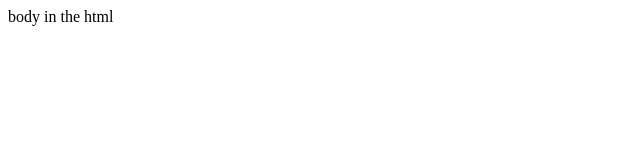
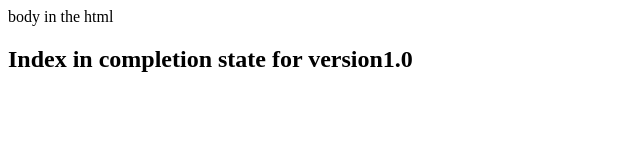
Before and after one commit to niteshthali08/git-test, a plain HTML site: page WebContent/index.html in a window 1280 px wide. Shown: the whole page, without its empty margins (0-640 px from the left). Drawn offline with Linux system fonts and the light colour scheme.

Commit message:
Index completed for version1.0

```diff
--- a/WebContent/index.html
+++ b/WebContent/index.html
@@ -6,5 +6,6 @@
 </head>
 <body>
 	body in the html
+	<h2> Index in completion state for version1.0 <h2>
 </body>
 </html>
```
